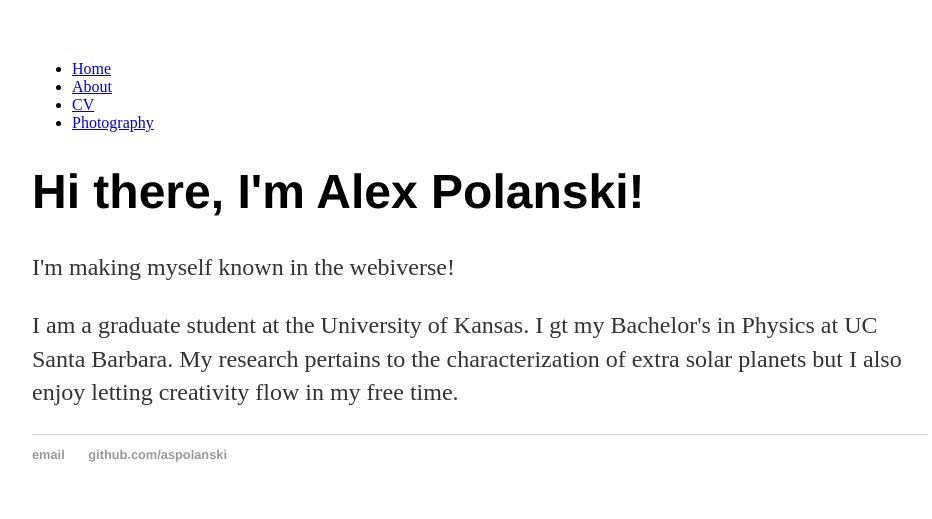
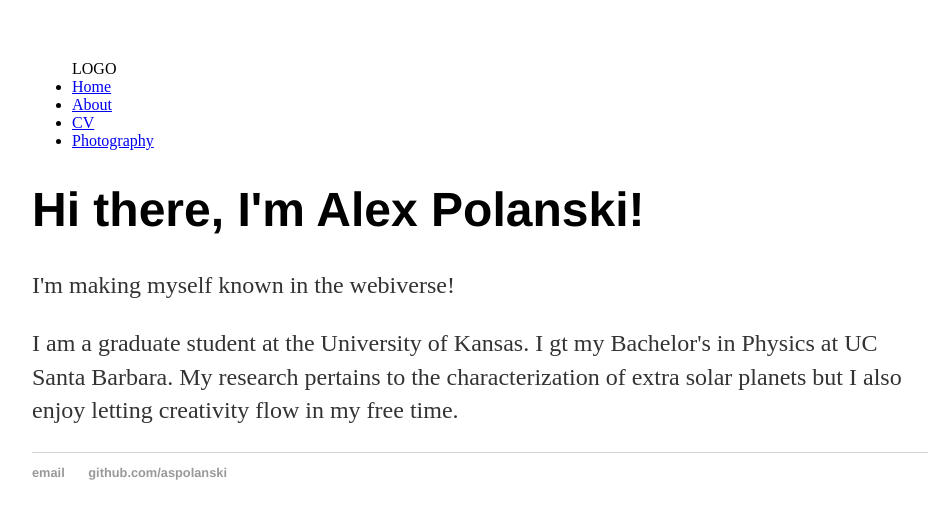
Before and after one commit to aspolanski/aspolanski.github.io, a Jekyll site: the page built from index.html, in a window 1280 px wide. Shown: the top 519 px of the page, without its empty margins (160-1092 px from the left). Built offline with Jekyll 4.4.1, drawn with Linux system fonts in a browser that asks for light colours.

Commit message:
Update default.html

```diff
--- a/_layouts/default.html
+++ b/_layouts/default.html
@@ -7,6 +7,11 @@
 		</head>
 		<body>
 	    		<ul class="nav">
+
+				<div class="logo">
+				     LOGO
+				</div>
+
 	        		<li><a href="/">Home</a></li>
 		        	<li><a href="/about">About</a></li>
 	        		<li><a href="/cv">CV</a></li>
```
